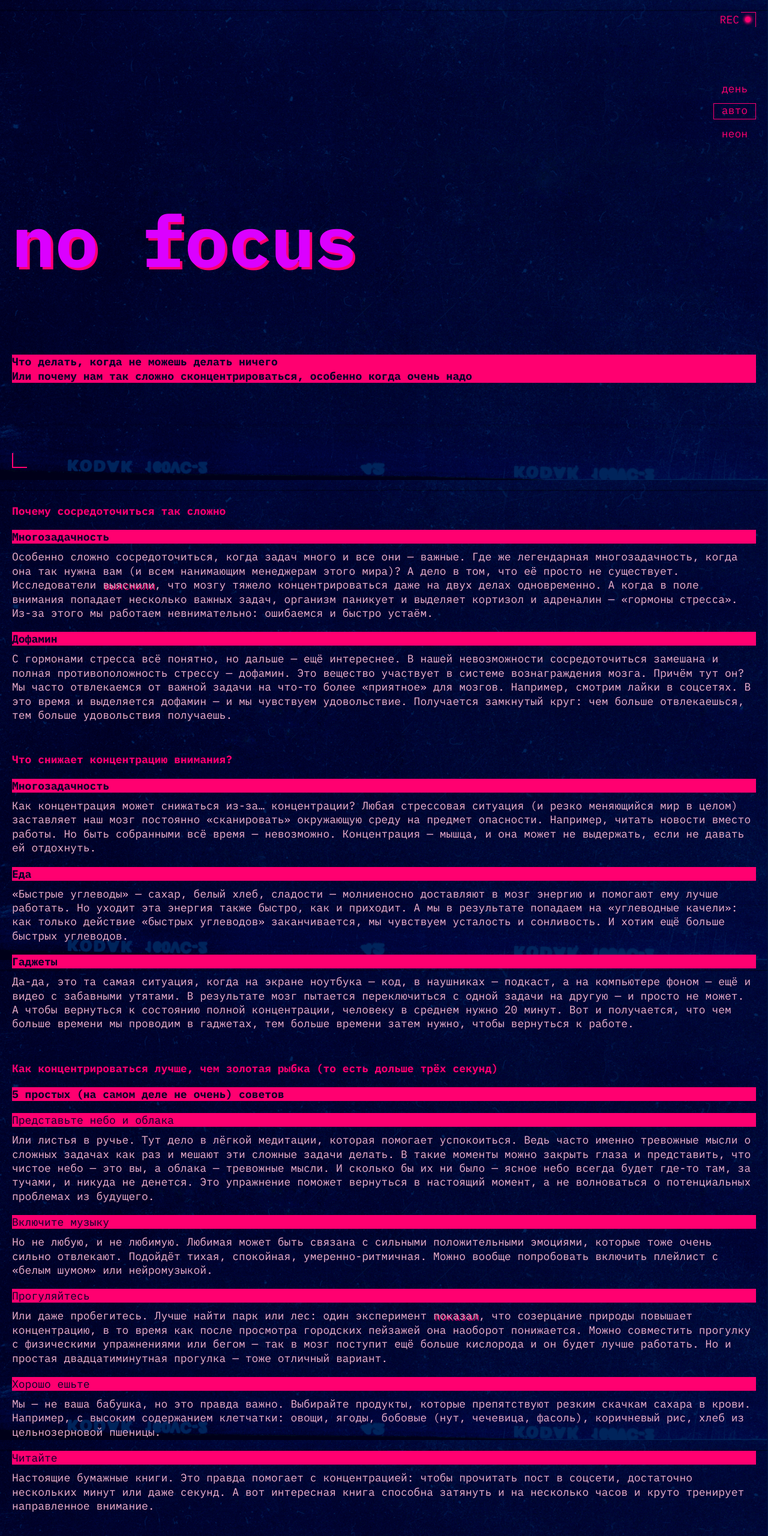
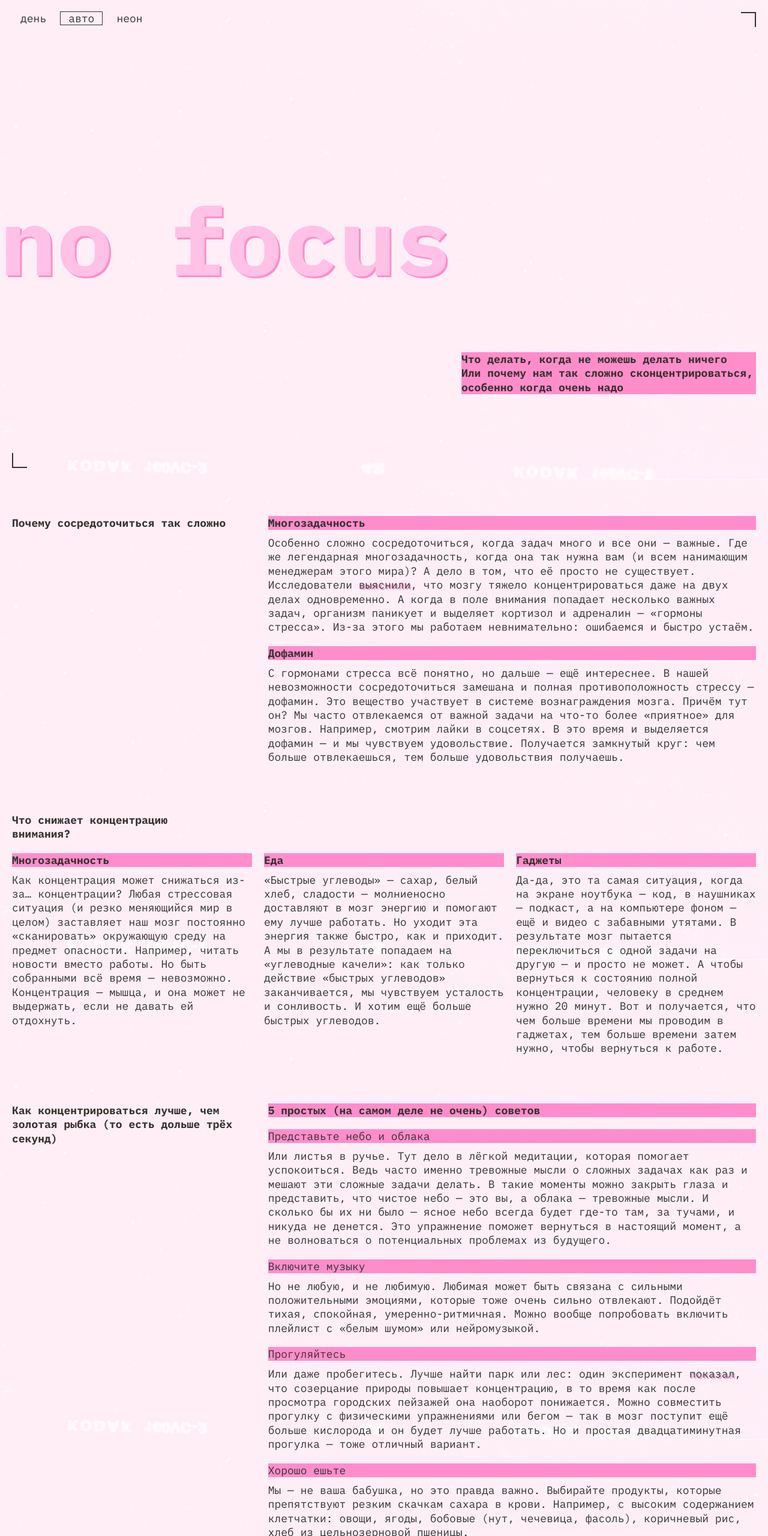
Before and after one commit to obe1taps/slozhno-sosredotochitsya-fd, a plain HTML site: page index.html in a window 1280 px wide. Shown: the top 2560 px of the page at 60% size. Drawn offline with Linux system fonts and the light colour scheme.

Commit message:
Полность схож с макетом, отправка на ревью

```diff
--- a/index.html
+++ b/index.html
@@ -1,9 +1,9 @@
 <!DOCTYPE html>
 <html lang="ru">
   <head>
-    <meta charset="UTF-8" />
-    <meta http-equiv="X-UA-Compatible" content="IE=edge" />
-    <meta name="viewport" content="width=device-width, initial-scale=1.0" />
+    <meta charset="UTF-8">
+    <meta http-equiv="X-UA-Compatible" content="IE=edge">
+    <meta name="viewport" content="width=device-width, initial-scale=1.0">
     <meta name="color-scheme" content="dark light">
     <title>Сложно сосредоточиться</title>
     <script src="./scripts/script.js"></script>
@@ -61,7 +61,7 @@
           </h2>
           <article class="section__overview-card card">
             <h3 class="card__title title-decor">Многозадачность</h3>
-            <p class="card__text">Особенно сложно сосредоточиться, когда задач много и все они — важные. Где же легендарная многозадачность, когда она так нужна вам (и всем нанимающим менеджерам этого мира)? А дело в том, что её просто не существует. Исследователи <a href="#" class="card__link">выяснили</a>, что мозгу тяжело концентрироваться даже на двух делах одновременно. А когда в поле внимания попадает несколько важных задач, организм паникует и выделяет кортизол и адреналин — «гормоны стресса». Из-за этого мы работаем невнимательно: ошибаемся и быстро устаём.
+            <p class="card__text">Особенно сложно сосредоточиться, когда задач много и все они — важные. Где же легендарная многозадачность, когда она так нужна вам (и всем нанимающим менеджерам этого мира)? А дело в том, что её просто не существует. Исследователи <a href="https://dana.org/news-and-insights" class="card__link">выяснили</a>, что мозгу тяжело концентрироваться даже на двух делах одновременно. А когда в поле внимания попадает несколько важных задач, организм паникует и выделяет кортизол и адреналин — «гормоны стресса». Из-за этого мы работаем невнимательно: ошибаемся и быстро устаём.
             </p>
           </article>
           <article class="section__overview-card card">
@@ -70,7 +70,7 @@
           </article>
         </div>
         <div class="section__cards section__cards-concentration">
-          <h2 class="section__title">
+          <h2 class="section__title section__title-concentration">
             Что снижает концентрацию внимания?
           </h2>
           <article class="section__overview-card card">
@@ -87,8 +87,8 @@
             <p class="card__text">Да-да, это та самая ситуация, когда на экране ноутбука — код, в наушниках — подкаст, а на компьютере фоном — ещё и видео с забавными утятами. В результате мозг пытается переключиться с одной задачи на другую — и просто не может. А чтобы вернуться к состоянию полной концентрации, человеку в среднем нужно 20 минут. Вот и получается, что чем больше времени мы проводим в гаджетах, тем больше времени затем нужно, чтобы вернуться к работе.</p>
           </article>
         </div>
-        <div class="section__cards section__cards-concentration">
-          <h2 class="section__title">
+        <div class="section__cards section__cards-concentration-up">
+          <h2 class="section__title section__title-concentration-up">
             Как концентрироваться лучше, чем золотая рыбка (то есть дольше трёх секунд)
           </h2>
           <h2 class="section__advice title-decor">
@@ -105,7 +105,7 @@
           </article>
           <article class="section__overview-card card">
             <h3 class="card__title card__title-alt title-decor">Прогуляйтесь</h3>
-            <p class="card__text">Или даже пробегитесь. Лучше найти парк или лес: один эксперимент <a href="#" class="card__link">показал</a>, что созерцание природы повышает концентрацию, в то время как после просмотра городских пейзажей она наоборот понижается. Можно совместить прогулку с физическими упражнениями или бегом — так в мозг поступит ещё больше кислорода и он будет лучше работать. Но и простая двадцатиминутная прогулка — тоже отличный вариант.</p>
+            <p class="card__text">Или даже пробегитесь. Лучше найти парк или лес: один эксперимент <a href="https://www.sciencedirect.com/science/article/abs/pii/S0272494415000328" class="card__link">показал</a>, что созерцание природы повышает концентрацию, в то время как после просмотра городских пейзажей она наоборот понижается. Можно совместить прогулку с физическими упражнениями или бегом — так в мозг поступит ещё больше кислорода и он будет лучше работать. Но и простая двадцатиминутная прогулка — тоже отличный вариант.</p>
           </article>
           <article class="section__overview-card card">
             <h3 class="card__title card__title-alt card__title-alt title-decor">Хорошо ешьте</h3>
@@ -125,38 +125,39 @@
           <div class="gallery">
             <img
               src="images/sunset.png"
-              alt="Абстрактное неоновое изображение с яркими линиями"
+              alt="Закат над морем"
               class="gallery__image"
               loading="lazy"
             >
             <img
               src="images/ice-cream.png"
-              alt="Город в ночных огнях с отражениями в воде"
+              alt="Мороженое в миске"
               class="gallery__image"
               loading="lazy"
             >
             <img
               src="images/tape.png"
-              alt="Мозг, окружённый светящимися нейронными сетями"
+              alt="Аудиокассета"
               class="gallery__image"
               loading="lazy"
             >
             <img
               src="images/books.png"
-              alt="Человек, стоящий под дождём из света"
+              alt="Книги и чашка"
               class="gallery__image"
               loading="lazy"
             >
             <img
               src="images/street.png"
-              alt="Абстрактные цветные волны на тёмном фоне"
+              alt="Улица в закате"
               class="gallery__image"
               loading="lazy"
             >
+          </div>
         </div>
       </section>
     </main>
-    <footer class="site-footer decorated-zone" aria-labelledby="footer-title">
+    <footer class="site-footer decorated-zone">
       <div class="site-footer__inner">
         <h2 class="page__title">focus</h2>
       </div>
--- a/styles/dark.css
+++ b/styles/dark.css
@@ -1,12 +1,11 @@
-/*
-  Специально для тёмной темы при наличии класса,
-  здесь окажутся стили, которые нужно переопределить принудительно,
-  переключая тему
-*/
-
 :root.theme-dark {
-  /* сохраните этот селектор в приведённом виде.
-    Так стили написанные ниже будут иметь больший вес,
-    чем стили в медиазапросе предпочтений пользователя
-  */
+  --page-bg-image: url("../images/cover-image-dark.png");
+  --page-color: #000028;
+  --button-color: #FF0070;
+  --border-button-color: #FF0070;
+  --accent-color: #FF0070;
+  --title-color: #DB00FF;
+  --section-title-color: #FF0070;
+  --corner-color: #FF0070;
+  --card-text-color: #F1B2CE;
 }
--- a/styles/light.css
+++ b/styles/light.css
@@ -1,12 +1,33 @@
-/*
-  Специально для светлой темы при наличии класса.
-  Здесь окажутся стили, которые нужно переопределить принудительно,
-  переключая тему
-*/
+:root.theme-light {
+  --page-bg-image: url("../images/cover-image-light.png");
+  --page-color: #353430;
+  --button-color: #353430;
+  --border-button-color: #353430;
+  --corner-color: #353430;
+  --accent-color: #FF8DCB;
+  --title-color: #FFC2E6;
+  --section-title-color: #353430;
+  --card-text-color: #353430;
+}
 
-:root.theme-light {
-  /* сохраните этот селектор в приведённом виде.
-    Так стили написанные ниже будут иметь больший вес,
-    чем стили в медиазапросе предпочтений пользователя
-  */
+.theme-light .decor-rec {
+  display: none;
 }
+
+@media (prefers-color-scheme: light) {
+  :root {
+    --page-bg-image: url("../images/cover-image-light.png");
+    --page-color: #353430;
+    --button-color: #353430;
+    --corner-color: #353430;
+    --accent-color: #FF8DCB;
+    --title-color: #FFC2E6;
+    --section-title-color: #353430;
+    --card-text-color: #353430;
+  }
+
+  .decor-rec {
+      display: none;
+    }
+
+}
--- a/styles/style.css
+++ b/styles/style.css
@@ -1,12 +1,11 @@
-/* Основные стили проекта. Это стили для темы, которую вы верстаете первой. */
-
 .page {
   min-height: 100vh;
+  min-width: 100%;
   background-image: var(--page-bg-image);
   background-position: center;
   background-size: cover;
   background-attachment: fixed;
-  background-color: var(--page-bg-color);
+  background-color: var(--page-color);
   margin: 0;
   padding: 0;
   box-sizing: border-box;
@@ -23,8 +22,8 @@
   right: var(--default-padding);
   width: 25px;
   height: 25px;
-  border-top: 1px solid var(--accent-color);
-  border-right: 1px solid var(--accent-color);
+  border-top: 2px solid var(--corner-color);
+  border-right: 2px solid var(--corner-color);
   pointer-events: none;
 }
 
@@ -35,8 +34,8 @@
   left: var(--default-padding);
   width: 25px;
   height: 25px;
-  border-bottom: 2px solid var(--accent-color);
-  border-left: 2px solid var(--accent-color);
+  border-bottom: 2px solid var(--corner-color);
+  border-left: 2px solid var(--corner-color);
   pointer-events: none;
 }
 
@@ -62,24 +61,25 @@
   font-family: var(--font-family);
   font-size: 18px;
   line-height: 100%;
-  color: var(--accent-color);
+  color: var(--button-color);
   text-transform: lowercase;
   background: none;
   border: 1px solid transparent;
 }
 
 .header__theme-menu-button:hover {
-  border: 1px solid var(--accent-color);
+  border: 1px solid var(--border-button-color);
 }
 
-.header__theme-menu-button:focus {
+.header__theme-menu-button:focus-visible {
+  outline: none;
   text-decoration: underline;
-  text-decoration-color: var(--accent-color);
+  text-decoration-color: var(--border-button-color);
 }
 
 .header__theme-menu-button_active {
-  border-color: var(--accent-color);
-  padding-bottom: 5px;
+  border-color: inherit;
+  pointer-events: none;
 }
 
 .page__title {
@@ -88,10 +88,20 @@
   font-size: clamp(7.25rem, 7.0115rem + 1.0178vw, 7.5rem);
   line-height: 82.5%;
   color: var(--title-color);
-  text-shadow: 4px 4px 0px var(--accent-color);
+  text-shadow: 3px 3px 0px var(--accent-color);
+  box-sizing: border-box;
+  margin-left: calc(
+    clamp(
+      0px,
+      calc(10px - (100vw - 375px) * (10 / (768 - 375))),
+      10px
+    ) - var(--default-padding)
+  );
 }
 
 .header__text {
+  max-width: 364px;
+  justify-self: end;
   font-family: var(--font-family);
   font-weight: 700;
   font-size: 18px;
@@ -127,7 +137,7 @@
 }
 
 .main {
-  margin-top: 40px;
+  margin-top: clamp(2.5rem, 5.089vw + 1.307rem, 3.75rem);
 }
 
 .section {
@@ -144,11 +154,12 @@
   font-family: var(--font-family);
   font-size: 18px;
   line-height: 130%;
-  color: var(--accent-color);
+  color: var(--section-title-color);
 }
 
 .card {
-  display: grid;
+  display: flex;
+  flex-direction: column;
   gap: 10px;
 }
 
@@ -181,7 +192,12 @@
 }
 
 .section__cards-concentration {
-  margin-top: 51px;
+  margin-top: clamp(3.25rem, 7.379vw + 1.521rem, 5.063rem);
+  grid-template-columns: 1fr;
+}
+
+.section__cards-concentration-up {
+  margin-top: clamp(3.125rem, 10.239vw + 0.725rem, 5rem);
 }
 
 .card__title-alt {
@@ -195,24 +211,26 @@
 }
 
 .section__gallery {
-  margin-top: 50px;
+  margin-top: clamp(3.125rem, 8.142vw + 1.217rem, 5.125rem);
   display: grid;
-  gap: 10px;
+  gap: clamp(0.625rem, 2.545vw + 0.029rem, 1.25rem);
 }
 
 .gallery {
   display: grid;
-  gap: 11px;
+  gap: clamp(0.625rem, 2.545vw + 0.029rem, 1.25rem);
   grid-template-columns: 1fr;
 }
 
 .gallery img {
   width: 100%;
-  height: auto;
+  min-height: 100%;
+  max-height: 100%;
+  object-fit: cover;
 }
 
 .site-footer {
-  margin-top: 38px;
+  margin-top: clamp(2.563rem, 4.835vw + 1.429rem, 3.75rem);
   position: relative;
   box-sizing: border-box;
   display: grid;
@@ -220,3 +238,95 @@
   height: 100vh;
   min-height: 668px;
 }
+
+footer .page__title {
+  margin-left: 0;
+}
+
+@media (width >= 768px) {
+  .page__title {
+    font-size: clamp(7.5rem, 0.5625rem + 14.4531vw, 9.8125rem);
+  }
+
+  .section__cards-hard {
+  grid-template-columns: 1fr 2fr;
+}
+  .card{
+    grid-column: 2;
+}
+  .section__title-concentration {
+    max-width: 236px;
+}
+
+  .section__cards-concentration .card {
+    grid-column: auto;
+  }
+
+  .section__cards-concentration-up {
+    grid-template-columns: 1fr 2fr;
+    grid-auto-rows: auto;
+}
+  .section__title-concentration-up{
+    grid-row: 1 / 3;
+  }
+
+  .gallery{
+    grid-template-columns: repeat(3, 1fr);
+  }
+  .gallery__image:nth-child(1){
+    grid-column: 1 / span 2;
+    grid-row: 1 / span 2;
+  }
+
+  .gallery__image:nth-child(2){
+    grid-column: 3 / span 1;
+    grid-row: 1 / span 4;
+  }
+
+  .gallery__image:nth-child(3){
+    grid-column: 1 / span 1;
+    grid-row: 3 / 8;
+  }
+
+  .gallery__image:nth-child(4){
+    grid-column: 2 / span 1;
+    grid-row: 3 / span 2;
+  }
+
+  .gallery__image:nth-child(5){
+    grid-column: 2 / span 2;
+    grid-row: 5 / span 3;
+  }
+}
+
+@media (width >= 1024px) {
+  .header__theme-menu-list {
+    position: absolute;
+    top: 19px;
+    justify-self: center;
+    grid-template-columns: repeat(3, 1fr);
+    gap: 9px;
+  }
+
+  .header__text {
+    max-width: 491px;
+  }
+
+  .section__cards-hard .card {
+    min-width: 649px;
+  }
+
+  .section__cards-concentration {
+    grid-template-columns: 1fr 1fr 1fr;
+    grid-template-rows: min-content 1fr;
+  }
+
+  .section__title-concentration {
+    max-width: 315px;
+    grid-column: 1 / -1;
+  }
+
+  .section__cards-concentration-up .card {
+    min-width: 649px;
+  }
+}
--- a/styles/variables.css
+++ b/styles/variables.css
@@ -1,9 +1,12 @@
 :root {
   --page-bg-image: url("../images/cover-image-dark.png");
-  --page-bg-color: #000028;
   --page-color: #000028;
+  --button-color: #FF0070;
+  --border-button-color: #FF0070;
   --accent-color: #FF0070;
   --title-color: #DB00FF;
+  --corner-color: #FF0070;
+  --section-title-color: #FF0070;
   --card-text-color: #F1B2CE;
   --default-padding: clamp(0.625rem, 2.545vw + 0.029rem, 1.25rem);
   --font-family: 'IBM Plex Mono', sans-serif;
```
